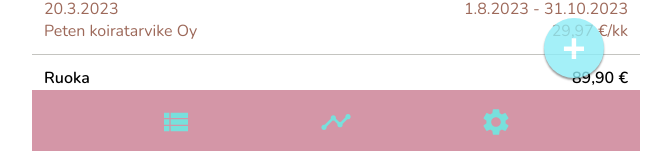
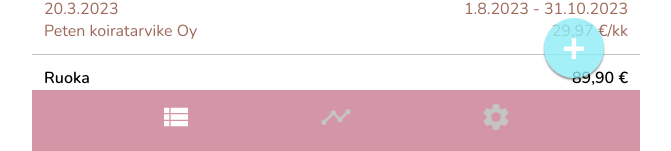
Before and after one commit to TiiaJau/koiran-hinta, a React (Vite) app: page / in a window 1280 px wide. Shown: the part 646-797 px from the top of the page, without its empty margins (304-975 px from the left). Built offline with nearby package versions, Linux system fonts and the light colour scheme.

Commit message:
lisää linkityksen Menu-komponenttiin

```diff
--- a/src/components/Menu/Menu.jsx
+++ b/src/components/Menu/Menu.jsx
@@ -1,3 +1,4 @@
+import { NavLink } from 'react-router-dom'
 import { MdViewList } from 'react-icons/md'
 import { MdTimeline } from 'react-icons/md'
 import { MdSettings } from 'react-icons/md'
@@ -7,10 +8,10 @@ function Menu() {
 
   return (
     <div className={styles.menu}>
-      <div><MdViewList /></div>
-      <div><MdTimeline /></div>
-      <div><MdSettings /></div>
-    </div>
+    <div><NavLink to=""><MdViewList /></NavLink></div>
+    <div><NavLink to="/stats"><MdTimeline /></NavLink></div>
+    <div><NavLink to="/settings"><MdSettings /></NavLink></div>
+  </div>
   )
 
 }
--- a/src/components/Menu/Menu.module.scss
+++ b/src/components/Menu/Menu.module.scss
@@ -15,3 +15,11 @@
     display: flex;
     align-items: center;
   }
+
+  .menu a {
+    color: $color-neutral-light;
+
+    &:global.active {
+      color: $color-neutral-lightest;
+    }
+  }
```
